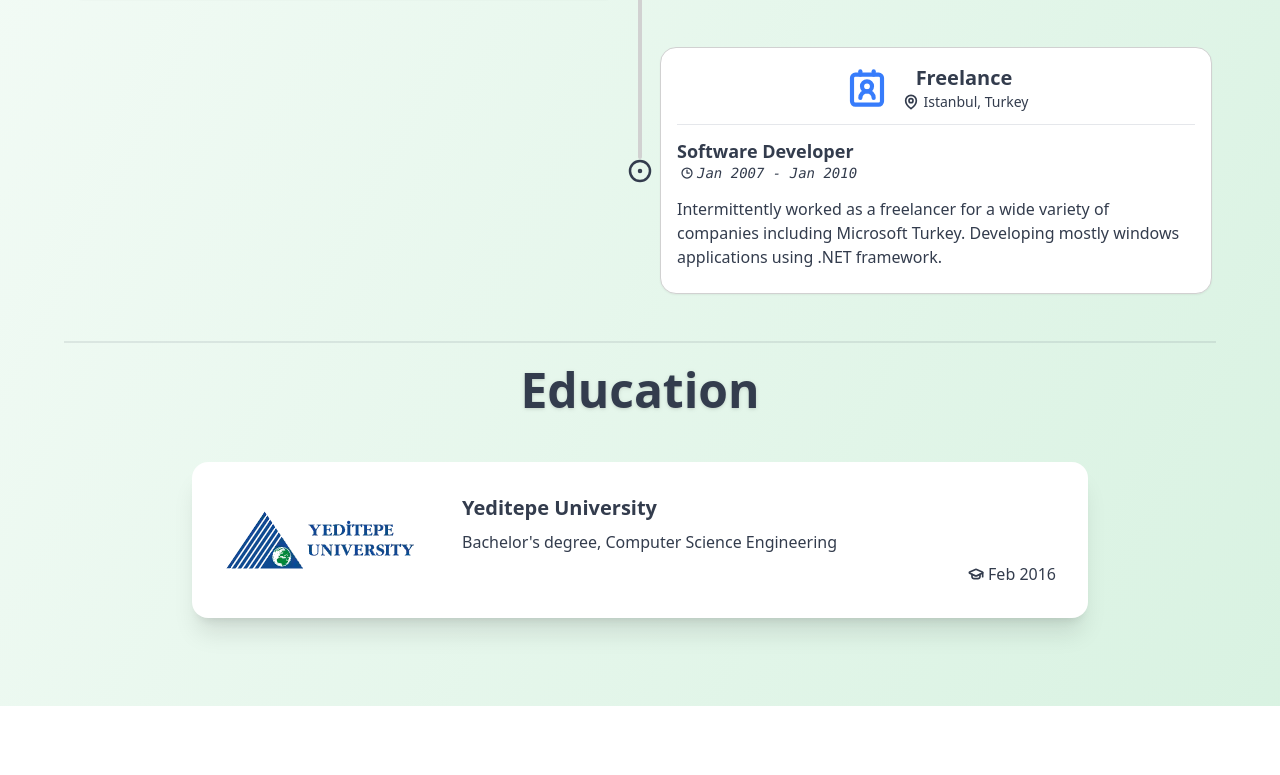
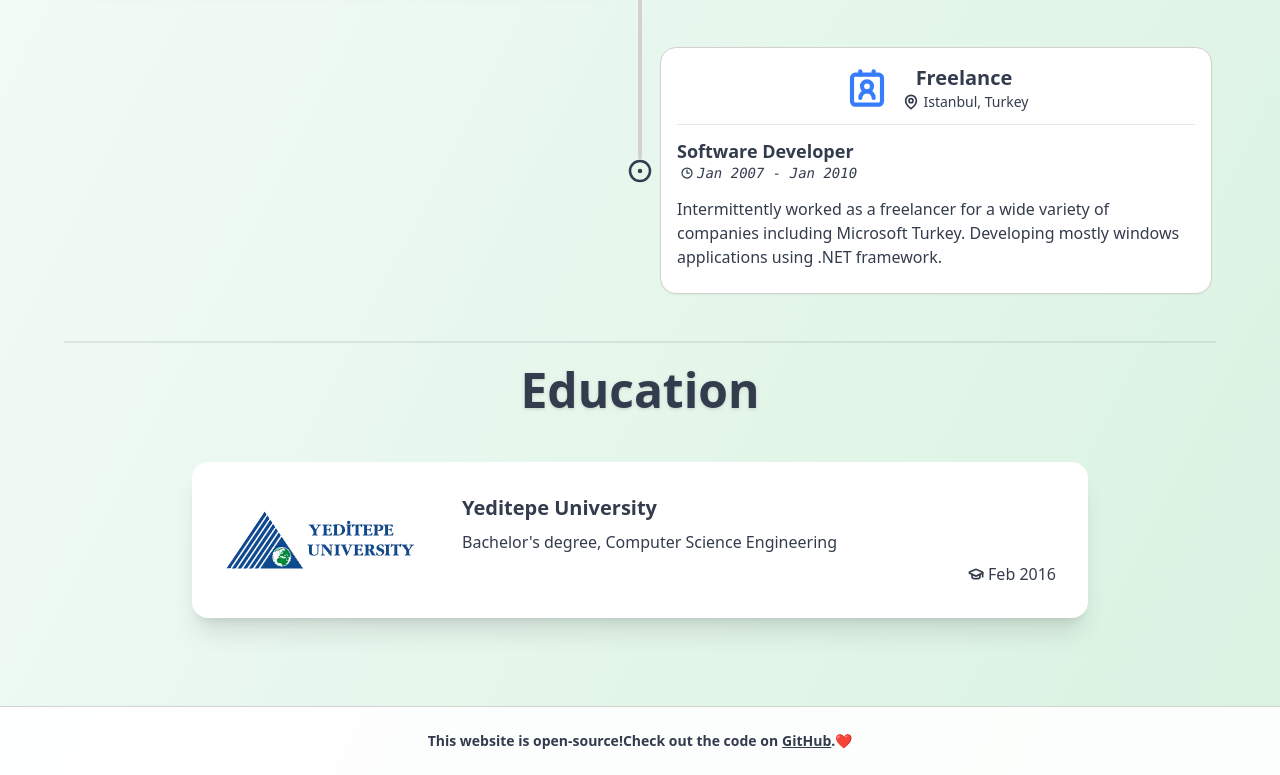
Before and after one commit to umutto/umutto.github.io, a Next.js app: page / in a window 1280 px wide. Shown: the part 1719-2494 px from the top of the page. Before the commit the page ends 2425 px from the top, so only its background shows below. Built offline with nearby package versions, Linux system fonts and the light colour scheme.

Commit message:
style: add footer component with source link

```diff
--- a/src/app/page.tsx
+++ b/src/app/page.tsx
@@ -1,3 +1,4 @@
+import Footer from "@/components/Footer";
 import NavBar from "@/components/Navbar";
 import { EducationHistory, Hero, WorkHistory } from "@/components/sections";
 
@@ -19,6 +20,7 @@ export default function Home() {
           <EducationHistory />
         </section>
       </main>
+      <Footer />
     </>
   );
 }
--- /dev/null
+++ b/src/components/Footer.tsx
@@ -0,0 +1,24 @@
+import Link from "next/link";
+
+export default function Footer() {
+  return (
+    <footer className="footer footer-center p-6 bg-base-100/90 border-t border-base-300 text-base-content">
+      <aside>
+        <p className="text-mono font-semibold text flex items-center flex-wrap justify-center">
+          <span>This website is open-source!</span>
+          <span>
+            Check out the code on
+            <Link
+              href="https://github.com/umutto/umutto.github.io"
+              className="link inline-flex items-center ml-1"
+              rel="noreferrer"
+            >
+              GitHub
+            </Link>
+            .❤
+          </span>
+        </p>
+      </aside>
+    </footer>
+  );
+}
```
